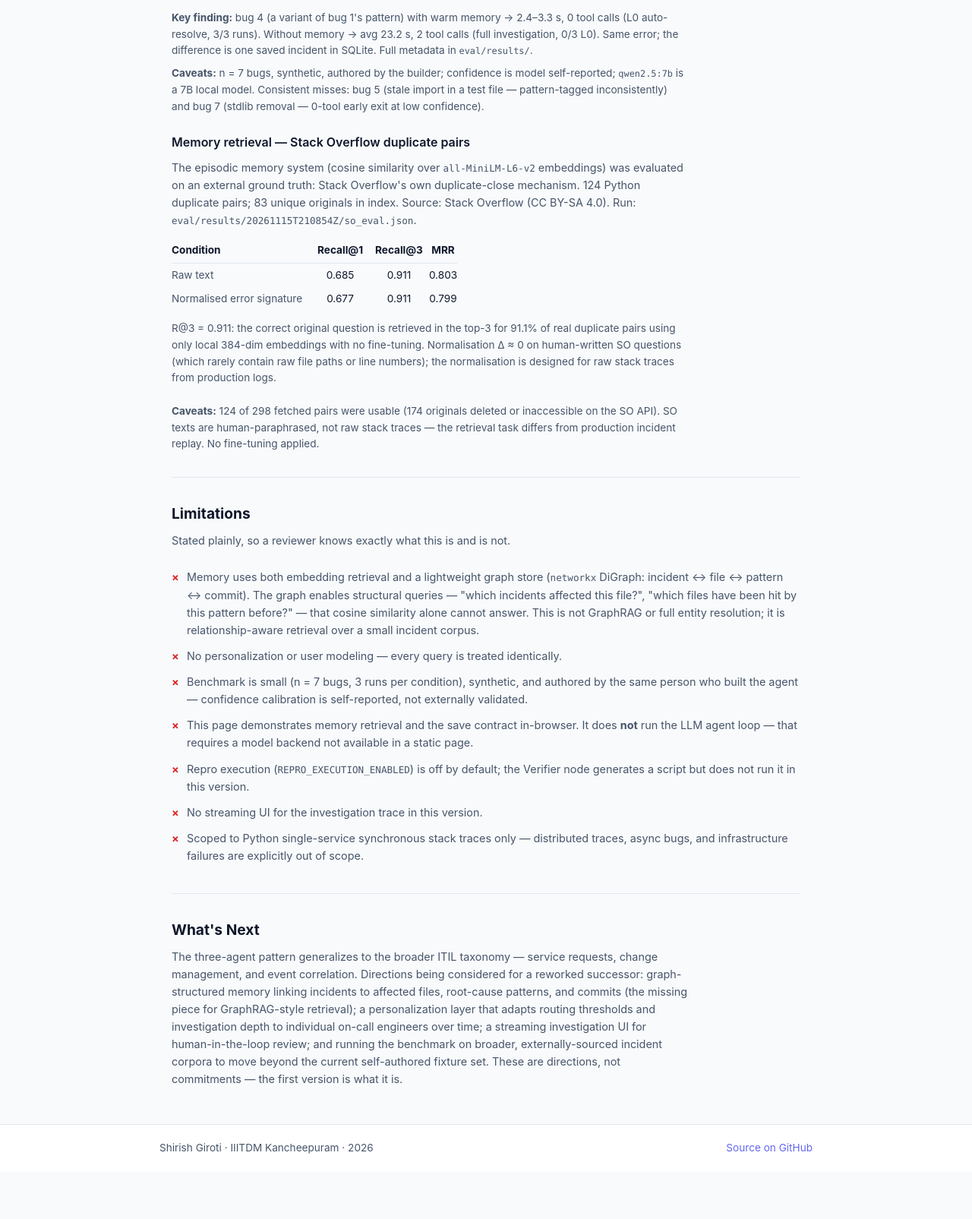
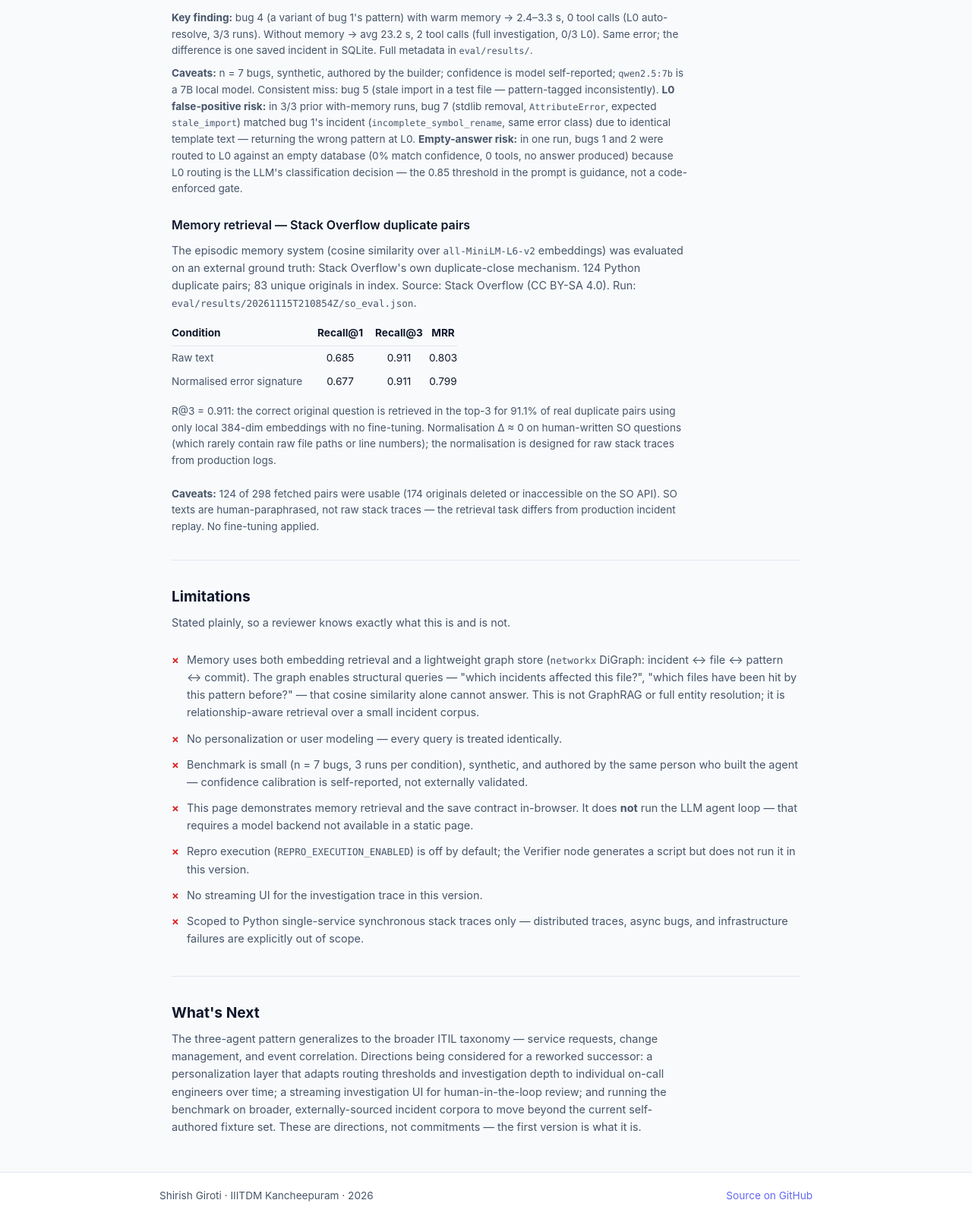
Before and after one commit to dovahkkin1234/zeroops-copilot, a plain HTML site: page site/index.html in a window 1280 px wide. Shown: the part 2651-4256 px from the top of the page at 76% size. Before the commit the page ends 4194 px from the top, so only its background shows below. Drawn offline with Linux system fonts and the light colour scheme.

Commit message:
docs: clarify L0 routing, bug1/bug2 empty-answer, graph-memory wording
README:
- Architecture bullet: L0 classification is the LLM's decision;
  0.85 / same-error-type threshold lives in prompts/triage.md only,
  not enforced in code.
- Evaluation: add paragraph documenting bug1/bug2 empty-answer finding
  in run 20261118T071135Z (known_pattern returned against empty DB,
  0% confidence, 0 tools, no incident saved).
- Limitations: add bullet — L0 routing is LLM-decided, not code-enforced.
- Graph-memory paragraph: 'adds two measurable effects' ->
  'two differences were observed' (single n=1 run, no causal claim).

docs/CLAIMS.md:
- Update 'no committed evidence' table: Docker files committed and
  locally verified (80 passed), not in CI; site built, public URL not
  personally tested in incognito.

site/index.html:
- Caveats: add L0 false-positive risk (bug7 wrong-pattern retrieval)
  and empty-answer risk (bug1/bug2, LLM-decided L0 gate).
- What's Next: remove graph-structured memory (it exists as a
  lightweight networkx store; not a future item).

```diff
--- a/site/index.html
+++ b/site/index.html
@@ -618,8 +618,15 @@ footer{background:var(--surface);border-top:1px solid var(--border);padding:1.25
   <p style="font-size:.85rem;color:var(--text2);max-width:680px;margin-top:.5rem">
     <strong>Caveats:</strong> n = 7 bugs, synthetic, authored by the builder;
     confidence is model self-reported; <code>qwen2.5:7b</code> is a 7B local model.
-    Consistent misses: bug 5 (stale import in a test file — pattern-tagged inconsistently)
-    and bug 7 (stdlib removal — 0-tool early exit at low confidence).
+    Consistent miss: bug 5 (stale import in a test file — pattern-tagged inconsistently).
+    <strong>L0 false-positive risk:</strong> in 3/3 prior with-memory runs, bug 7
+    (stdlib removal, <code>AttributeError</code>, expected <code>stale_import</code>)
+    matched bug 1's incident (<code>incomplete_symbol_rename</code>, same error class)
+    due to identical template text — returning the wrong pattern at L0.
+    <strong>Empty-answer risk:</strong> in one run, bugs 1 and 2 were routed to L0
+    against an empty database (0% match confidence, 0 tools, no answer produced) because
+    L0 routing is the LLM's classification decision — the 0.85 threshold in the prompt
+    is guidance, not a code-enforced gate.
   </p>
 
   <h3 style="margin-top:1.5rem">Memory retrieval — Stack Overflow duplicate pairs</h3>
@@ -698,12 +705,11 @@ footer{background:var(--surface);border-top:1px solid var(--border);padding:1.25
   <p style="font-size:.9rem;color:var(--text2);max-width:680px">
     The three-agent pattern generalizes to the broader ITIL taxonomy — service requests,
     change management, and event correlation. Directions being considered for a reworked
-    successor: graph-structured memory linking incidents to affected files, root-cause patterns,
-    and commits (the missing piece for GraphRAG-style retrieval); a personalization layer that
-    adapts routing thresholds and investigation depth to individual on-call engineers over time;
-    a streaming investigation UI for human-in-the-loop review; and running the benchmark on
-    broader, externally-sourced incident corpora to move beyond the current self-authored fixture
-    set. These are directions, not commitments — the first version is what it is.
+    successor: a personalization layer that adapts routing thresholds and investigation depth
+    to individual on-call engineers over time; a streaming investigation UI for human-in-the-loop
+    review; and running the benchmark on broader, externally-sourced incident corpora to move
+    beyond the current self-authored fixture set. These are directions, not commitments —
+    the first version is what it is.
   </p>
 </section>
 
```
Also changed, not shown: 2 other files.
